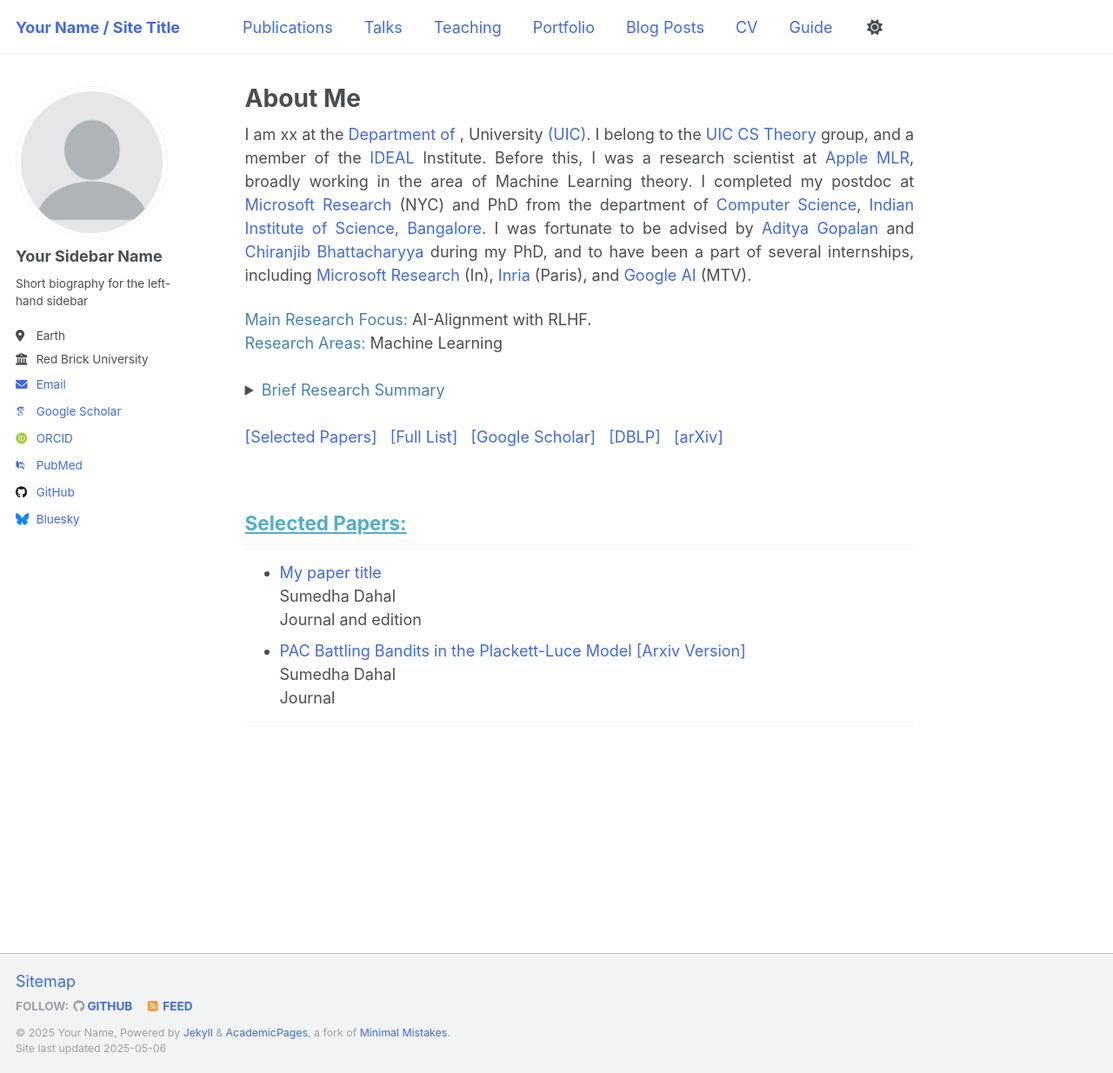
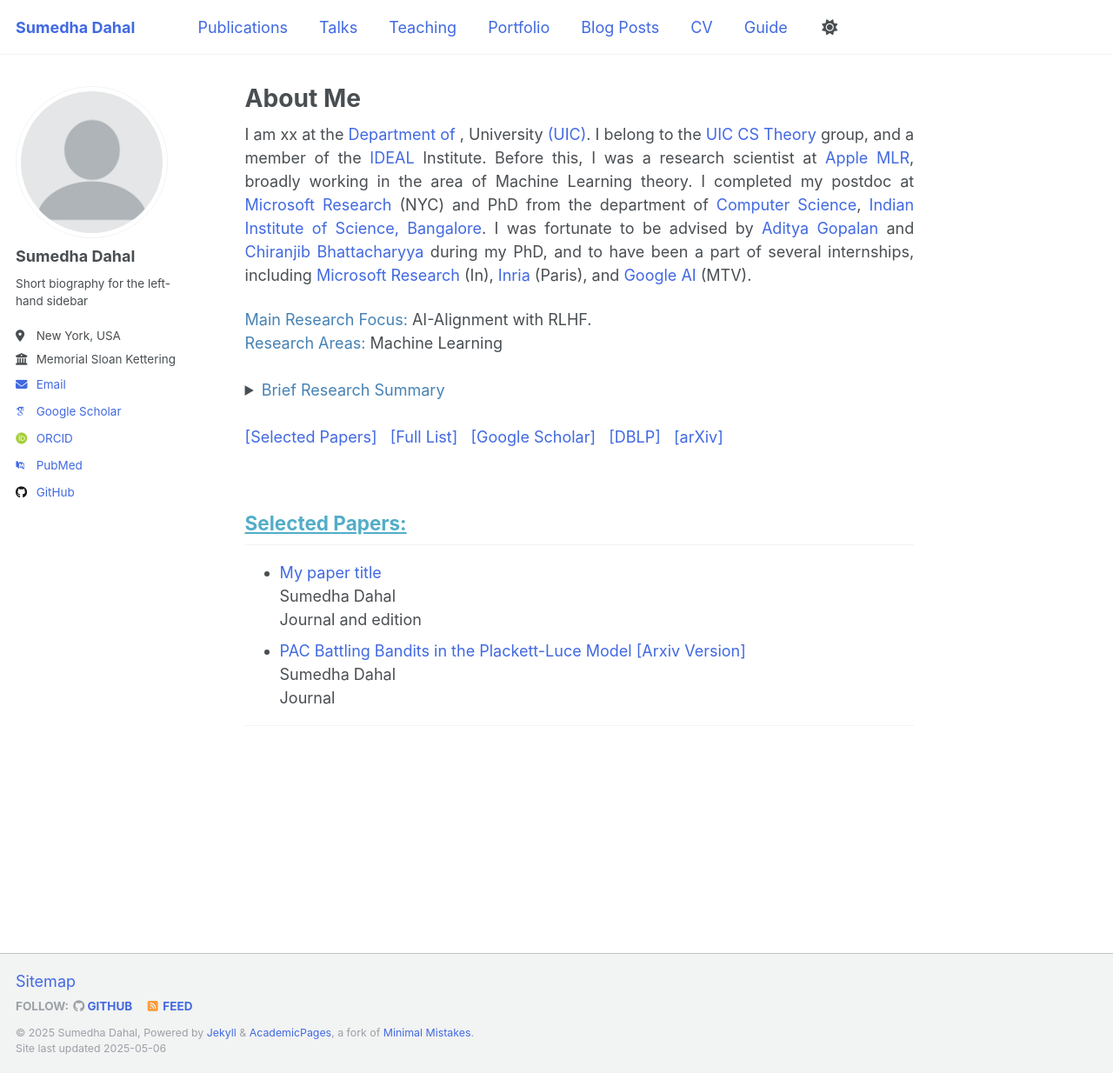
Before and after one commit to Sumu54/Sumu54.github.io, a Jekyll site: the page built from _pages/about.md, in a window 1280 px wide and 1234 px high. Shown: the whole window at 87% size. Built offline with Jekyll 4.4.1, drawn with Linux system fonts in a browser that asks for light colours; some web fonts are replaced.

Commit message:
Update _config.yml

```diff
--- a/_config.yml
+++ b/_config.yml
@@ -9,13 +9,13 @@
 # Basic Site Settings
 locale                   : "en-US"
 site_theme               : "default"
-title                    : "Your Name / Site Title"
+title                    : "Sumedha Dahal"
 title_separator          : "-"
-name                     : &name "Your Name"
-description              : &description "personal description"
-url                      : https://academicpages.github.io # the base hostname & protocol for your site e.g. "https://[your GitHub username].github.io" or if you already have some other page hosted on Github then use "https://[your GitHub username].github.io/[Your Repo Name]"
+name                     : &name "Sumedha Dahal"
+description              : &description "Research Scientist"
+url                      : https://sumu54.github.io # the base hostname & protocol for your site e.g. "https://[your GitHub username].github.io" or if you already have some other page hosted on Github then use "https://[your GitHub username].github.io/[Your Repo Name]"
 baseurl                  : "" # the subpath of your site, e.g. "/blog"
-repository               : "academicpages/academicpages.github.io"
+repository               : "sumu54/sumu54.github.io"
 
 # Site Author - The following control what appear as part of the author content on the side bar.
 #               If a field is blank the icon and link will not appear, otherwise it will be shown.
@@ -23,11 +23,11 @@ repository               : "academicpages/academicpages.github.io"
 author:
   # Biographic information
   avatar           : "profile.png"
-  name             : "Your Sidebar Name"
+  name             : "Sumedha Dahal"
   pronouns         : # example: "she/her"
   bio              : "Short biography for the left-hand sidebar"
-  location         : "Earth"
-  employer         : "Red Brick University"
+  location         : "New York, USA"
+  employer         : "Memorial Sloan Kettering"
   uri              : # URL
   email            : "none@example.org"
 
@@ -51,7 +51,7 @@ author:
   stackoverflow    : # User number or user number and name (i.e., use "1" or "1/jeff-atwood")
 
   # Social media
-  bluesky          : "bsky.app" # Replace this with you Bluesky username
+  bluesky          : # "bsky.app" # Replace this with you Bluesky username
   facebook         : # Username
   flickr           : # Username
   foursquare       : # Username
@@ -60,7 +60,7 @@ author:
   keybase          : # Username
   instagram        : # Username
   lastfm           : # Username
-  linkedin         : # Username
+  linkedin         : # sumedha_dahal
   mastodon         : # URL
   medium           : # URL
   pinterest        : # Username
```
